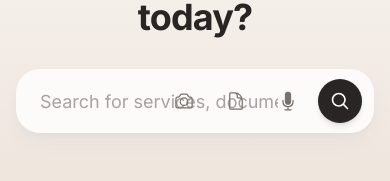
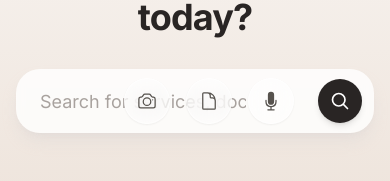
Before and after one commit to teja16asv/CitiAssist-Final, a React (Vite) app: page / in a window 390 px wide. Shown: the part 266-447 px from the top of the page. Built offline with nearby package versions, Linux system fonts and the light colour scheme; no server answers.

Commit message:
Responsive UI

```diff
--- a/index.html
+++ b/index.html
@@ -4,10 +4,25 @@
     <meta charset="UTF-8" />
     <link rel="icon" type="image/svg+xml" href="/vite.svg" />
     <meta name="viewport" content="width=device-width, initial-scale=1.0" />
-    <title>temp-app</title>
+    <title>CitiAssist</title>
+    <link rel="manifest" href="/manifest.json">
+    <meta name="theme-color" content="#0f172a">
   </head>
   <body>
     <div id="root"></div>
     <script type="module" src="/src/main.jsx"></script>
+    <script>
+      if ('serviceWorker' in navigator) {
+        window.addEventListener('load', () => {
+          navigator.serviceWorker.register('/sw.js')
+            .then(registration => {
+              console.log('SW registered: ', registration);
+            })
+            .catch(registrationError => {
+              console.log('SW registration failed: ', registrationError);
+            });
+        });
+      }
+    </script>
   </body>
 </html>
--- a/src/pages/LandingPage.jsx
+++ b/src/pages/LandingPage.jsx
@@ -348,15 +348,37 @@ const LandingPage = ({ isSeniorMode }) => {
                 </h2>
 
                 <form onSubmit={handleSearch} className="relative w-full max-w-2xl mx-auto">
-                    <div className="relative group">
+                    <div className="relative group flex flex-col gap-4">
+                        <div className="relative w-full">
                             <input
                                 type="text"
                                 value={query}
                                 onChange={(e) => setQuery(e.target.value)}
                                 placeholder={isListening ? t('listening') : t('searchPlaceholder')}
-                            className={`w-full ${inputClasses} pr-24 rounded-3xl border-0 shadow-lg shadow-stone-300/40 focus:ring-2 focus:ring-stone-400 focus:shadow-xl bg-white/80 backdrop-blur-sm placeholder:text-stone-400 text-stone-800 transition-all duration-300 outline-none ${isListening ? 'ring-2 ring-red-400 animate-pulse' : ''}`}
+                                className={`w-full ${inputClasses} ${isSeniorMode ? 'pr-20' : 'pr-32'} rounded-3xl border-0 shadow-lg shadow-stone-300/40 focus:ring-2 focus:ring-stone-400 focus:shadow-xl bg-white/80 backdrop-blur-sm placeholder:text-stone-400 text-stone-800 transition-all duration-300 outline-none ${isListening ? 'ring-2 ring-red-400 animate-pulse' : ''}`}
                             />
 
+                            {/* Standard Search Button (Inside Input) */}
+                            <div className="absolute right-3 top-1/2 -translate-y-1/2">
+                                <button
+                                    type="submit"
+                                    disabled={isLoading}
+                                    className={`${buttonClasses} bg-stone-800 text-white rounded-full hover:bg-stone-700 transition-transform active:scale-95 shadow-md flex items-center justify-center disabled:opacity-50`}
+                                    aria-label="Search"
+                                >
+                                    {isLoading ? (
+                                        <div className={`${iconSize} border-2 border-white/30 border-t-white rounded-full animate-spin`}></div>
+                                    ) : (
+                                        <svg xmlns="http://www.w3.org/2000/svg" fill="none" viewBox="0 0 24 24" strokeWidth={2} stroke="currentColor" className={iconSize}>
+                                            <path strokeLinecap="round" strokeLinejoin="round" d="M21 21l-5.197-5.197m0 0A7.5 7.5 0 105.196 5.196a7.5 7.5 0 0010.607 10.607z" />
+                                        </svg>
+                                    )}
+                                </button>
+                            </div>
+                        </div>
+
+                        {/* Action Buttons: Below input for Mobile/Senior Mode to prevent overlap */}
+                        <div className={`flex justify-center gap-4 ${isSeniorMode ? 'flex-row' : 'absolute right-20 top-1/2 -translate-y-1/2'}`}>
                             {/* Hidden File Input */}
                             <input
                                 type="file"
@@ -373,11 +395,10 @@ const LandingPage = ({ isSeniorMode }) => {
                                 className="hidden"
                             />
 
-                        <div className="absolute right-3 top-1/2 -translate-y-1/2 flex gap-2">
                             <button
                                 type="button"
                                 onClick={() => fileInputRef.current?.click()}
-                                className={`${buttonClasses} rounded-full transition-transform active:scale-95 flex items-center justify-center bg-transparent text-stone-500 hover:bg-stone-100`}
+                                className={`${buttonClasses} rounded-full transition-transform active:scale-95 flex items-center justify-center bg-white/50 backdrop-blur-md border border-white/60 text-stone-600 hover:bg-white hover:text-stone-900 shadow-sm`}
                                 aria-label="Snap & Solve"
                                 title="Snap & Solve"
                             >
@@ -389,7 +410,7 @@ const LandingPage = ({ isSeniorMode }) => {
                             <button
                                 type="button"
                                 onClick={() => docInputRef.current?.click()}
-                                className={`${buttonClasses} rounded-full transition-transform active:scale-95 flex items-center justify-center bg-transparent text-stone-500 hover:bg-stone-100`}
+                                className={`${buttonClasses} rounded-full transition-transform active:scale-95 flex items-center justify-center bg-white/50 backdrop-blur-md border border-white/60 text-stone-600 hover:bg-white hover:text-stone-900 shadow-sm`}
                                 aria-label="Analyze Document"
                                 title="Simplify Paperwork"
                             >
@@ -401,7 +422,7 @@ const LandingPage = ({ isSeniorMode }) => {
                                 <button
                                     type="button"
                                     onClick={startListening}
-                                    className={`${buttonClasses} rounded-full transition-transform active:scale-95 flex items-center justify-center ${isListening ? 'bg-red-500 text-white animate-pulse' : 'bg-transparent text-stone-500 hover:bg-stone-100'}`}
+                                    className={`${buttonClasses} rounded-full transition-transform active:scale-95 flex items-center justify-center shadow-sm ${isListening ? 'bg-red-500 text-white animate-pulse' : 'bg-white/50 backdrop-blur-md border border-white/60 text-stone-600 hover:bg-white hover:text-stone-900'}`}
                                     aria-label="Voice Search"
                                     title="Voice Search"
                                 >
@@ -411,21 +432,6 @@ const LandingPage = ({ isSeniorMode }) => {
                                     </svg>
                                 </button>
                             )}
-
-                            <button
-                                type="submit"
-                                disabled={isLoading}
-                                className={`${buttonClasses} bg-stone-800 text-white rounded-full hover:bg-stone-700 transition-transform active:scale-95 shadow-md flex items-center justify-center disabled:opacity-50`}
-                                aria-label="Search"
-                            >
-                                {isLoading ? (
-                                    <div className={`${iconSize} border-2 border-white/30 border-t-white rounded-full animate-spin`}></div>
-                                ) : (
-                                    <svg xmlns="http://www.w3.org/2000/svg" fill="none" viewBox="0 0 24 24" strokeWidth={2} stroke="currentColor" className={iconSize}>
-                                        <path strokeLinecap="round" strokeLinejoin="round" d="M21 21l-5.197-5.197m0 0A7.5 7.5 0 105.196 5.196a7.5 7.5 0 0010.607 10.607z" />
-                                    </svg>
-                                )}
-                            </button>
                         </div>
                     </div>
                 </form>
```
Also changed, not shown: public/sw.js (added, +30 -0 lines), public/manifest.json (added). Lines whose indentation alone changed are shown as unchanged.
